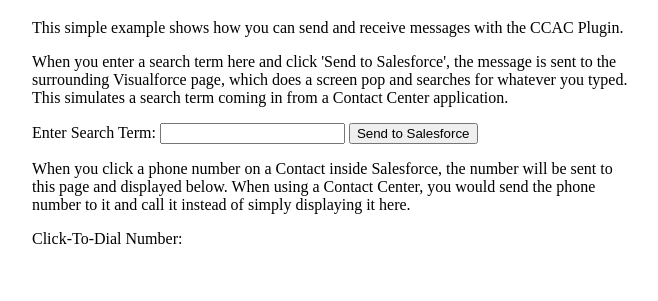
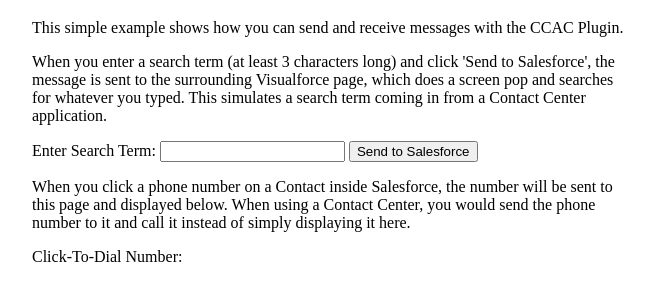
Before and after one commit to eric-stubbs-xima/eric-stubbs-xima.github.io, a plain HTML site: page index.html in a window 1280 px wide. Shown: the part 61-362 px from the top of the page, without its empty margins (308-966 px from the left). Drawn offline with Linux system fonts and the light colour scheme.

Commit message:
Update index.html

```diff
--- a/index.html
+++ b/index.html
@@ -12,7 +12,7 @@
 
         <p>This simple example shows how you can send and receive messages with the CCAC Plugin.</p>
 
-        <p>When you enter a search term here and click 'Send to Salesforce', the message is sent to the surrounding Visualforce page, which does a screen pop and searches for whatever you typed. This simulates a search term coming in from a Contact Center application. </p>
+        <p>When you enter a search term (at least 3 characters long) and click 'Send to Salesforce', the message is sent to the surrounding Visualforce page, which does a screen pop and searches for whatever you typed. This simulates a search term coming in from a Contact Center application. </p>
 
         <label for="searchTerm">Enter Search Term:</label>
         <input type="text" id="searchTerm" name="searchTermInput">
```
